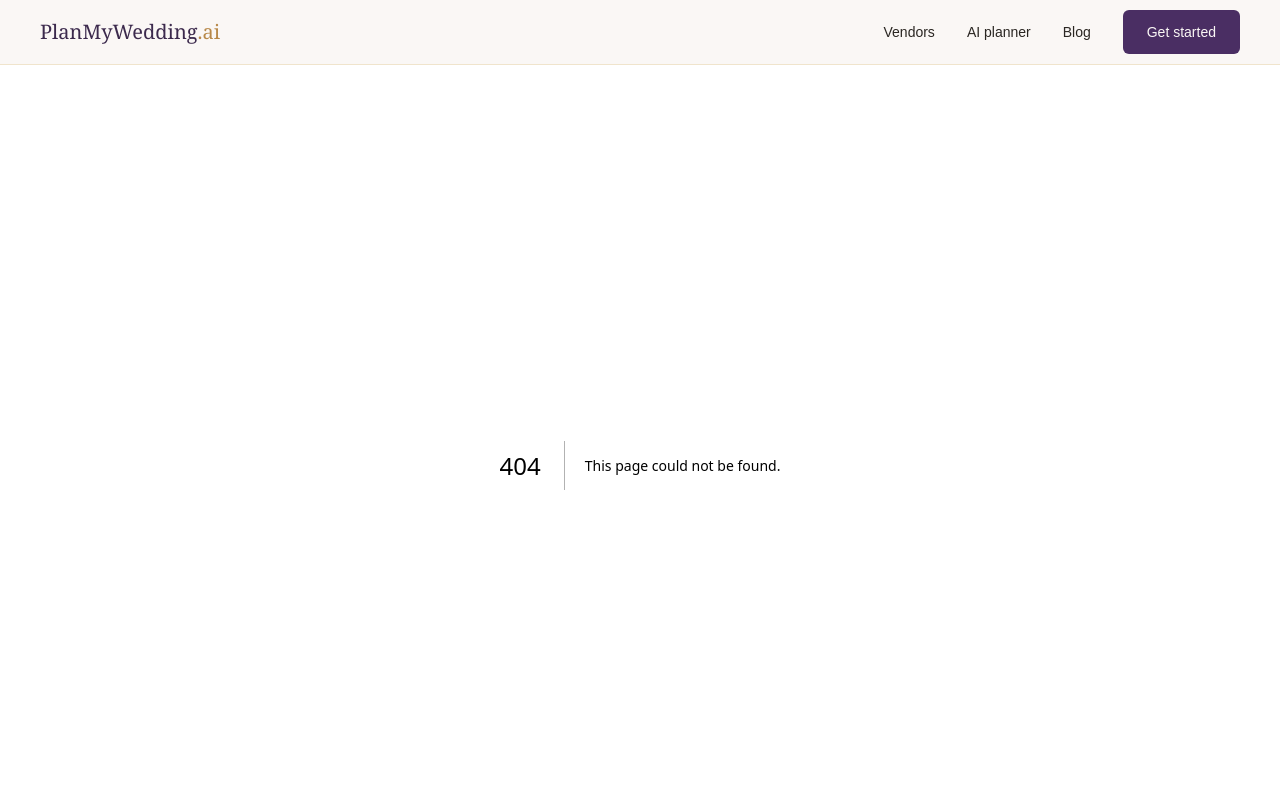
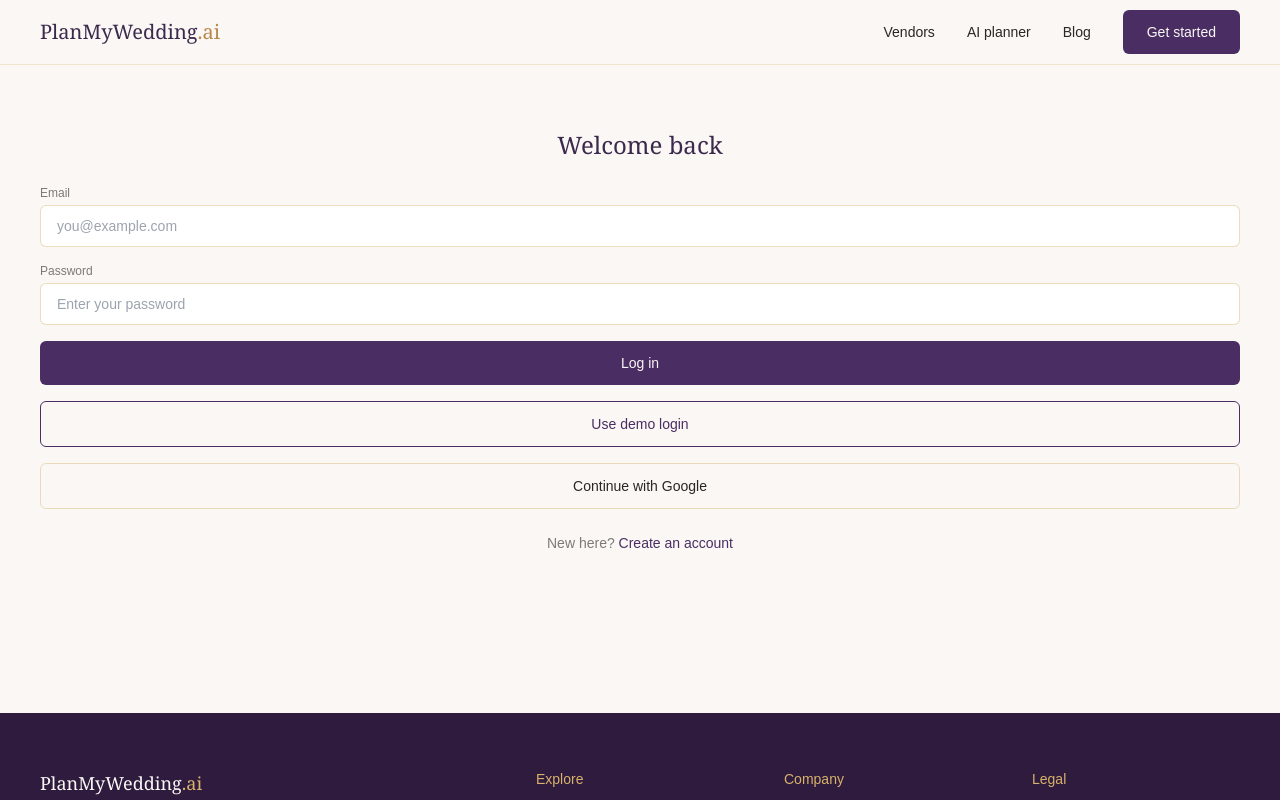
Before and after one commit to mndbobby61-blip/planmywedding-client, a Next.js app: page /login in a window 1280 px wide. Before the commit this address had no page. Shown: the top 800 px of the page. Built offline with nearby package versions, Linux system fonts and the light colour scheme.

Commit message:
feat: add login page with demo login and Google sign-in button

```diff
--- /dev/null
+++ b/src/app/login/page.tsx
@@ -0,0 +1,60 @@
+"use client";
+
+import { useState } from "react";
+import Link from "next/link";
+
+export default function LoginPage() {
+  const [email, setEmail] = useState("");
+  const [password, setPassword] = useState("");
+
+  const fillDemoCredentials = () => {
+    setEmail("demo@planmywedding.ai");
+    setPassword("demo1234");
+  };
+
+  return (
+    <section className="container-page py-16 max-w-md mx-auto">
+      <h1 className="font-display text-2xl text-plum-700 mb-6 text-center">Welcome back</h1>
+
+      <form className="space-y-4">
+        <div>
+          <label className="font-body text-xs text-charcoal/60 block mb-1">Email</label>
+          <input
+            type="email"
+            value={email}
+            onChange={(e) => setEmail(e.target.value)}
+            placeholder="you@example.com"
+            className="w-full border border-gold-200/60 rounded-md px-4 py-2.5 text-sm font-body focus:outline-none focus:ring-2 focus:ring-plum-400"
+          />
+        </div>
+        <div>
+          <label className="font-body text-xs text-charcoal/60 block mb-1">Password</label>
+          <input
+            type="password"
+            value={password}
+            onChange={(e) => setPassword(e.target.value)}
+            placeholder="Enter your password"
+            className="w-full border border-gold-200/60 rounded-md px-4 py-2.5 text-sm font-body focus:outline-none focus:ring-2 focus:ring-plum-400"
+          />
+        </div>
+
+        <button type="submit" className="btn-primary w-full">
+          Log in
+        </button>
+        <button type="button" onClick={fillDemoCredentials} className="btn-secondary w-full">
+          Use demo login
+        </button>
+        <button type="button" className="w-full border border-gold-200/60 rounded-md py-3 text-sm font-body">
+          Continue with Google
+        </button>
+      </form>
+
+      <p className="font-body text-sm text-charcoal/60 text-center mt-6">
+        New here?{" "}
+        <Link href="/register" className="text-plum-600 hover:underline">
+          Create an account
+        </Link>
+      </p>
+    </section>
+  );
+}
```
